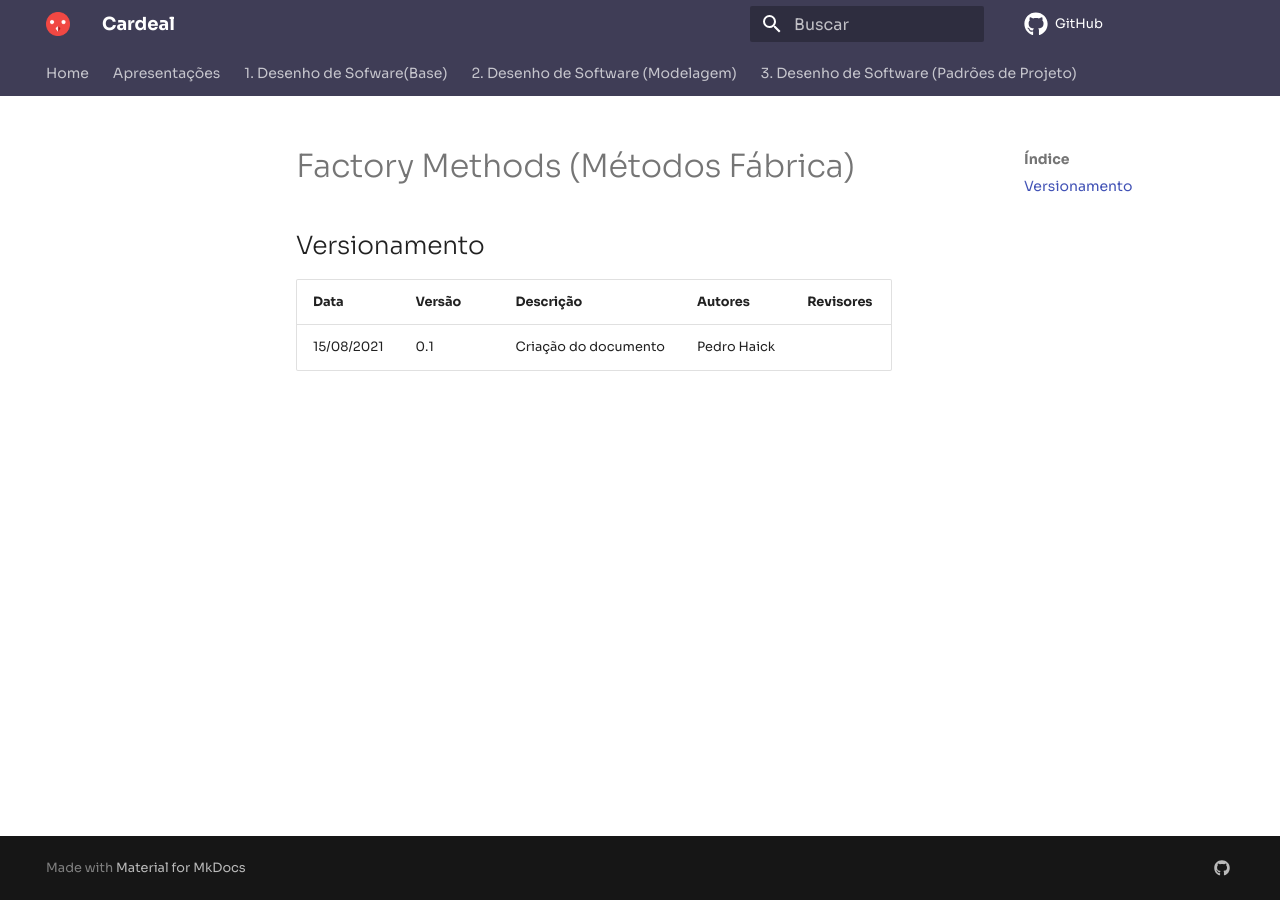
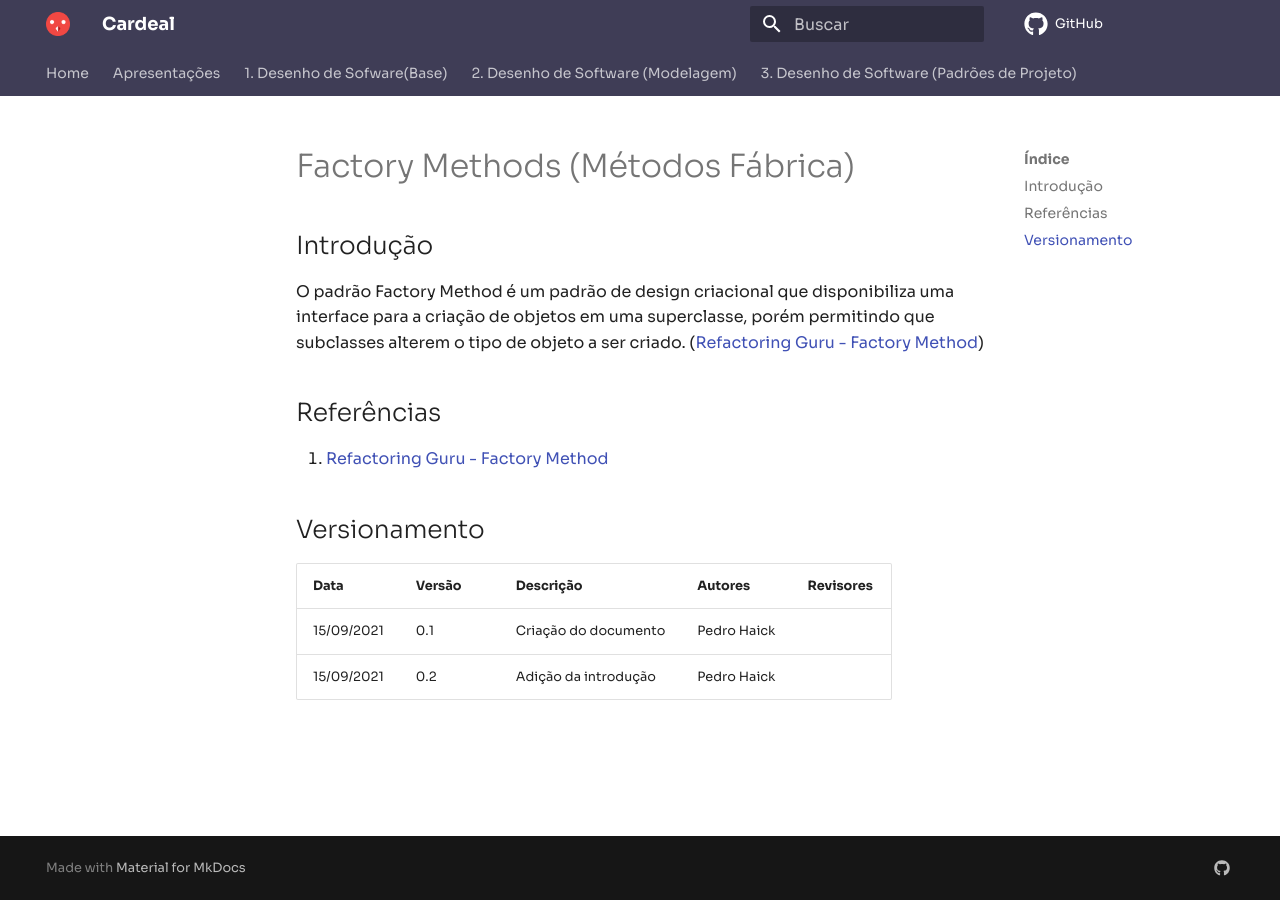
Before and after one commit to UnBArqDsw2021-1/2021.1_G04_Cardeal, an MkDocs documentation site: the page built from docs/padroesDeProjeto/factory_methods.md, in a window 1280 px wide. Built offline with MkDocs 1.6.1 and Material for MkDocs 9.7.7, drawn with Linux system fonts in a browser that asks for light colours; comment, search, counter and statistics services are not loaded.

Commit message:
Factory Method: adding introduction

```diff
--- a/docs/padroesDeProjeto/factory_methods.md
+++ b/docs/padroesDeProjeto/factory_methods.md
@@ -1,7 +1,16 @@
 # Factory Methods (Métodos Fábrica)
+
+## Introdução
+O padrão Factory Method é um padrão de design criacional que disponibiliza uma interface para a criação de objetos em uma superclasse, porém permitindo que subclasses alterem o tipo de objeto a ser criado. ([Refactoring Guru - Factory Method](https://refactoring.guru/design-patterns/factory-method))
+
+
+
+## Referências
+1. [Refactoring Guru - Factory Method](https://refactoring.guru/design-patterns/factory-method)
 
 ## Versionamento
 
 | Data       | Versão | Descrição            | Autores       | Revisores    |
 | ---------- | ------ | -------------------- | ------------- | -----------  |
-| 15/08/2021 | 0.1    | Criação do documento | Pedro Haick   |              |
+| 15/09/2021 | 0.1    | Criação do documento | Pedro Haick   |              |
+| 15/09/2021 | 0.2    | Adição da introdução | Pedro Haick   |              |
```
